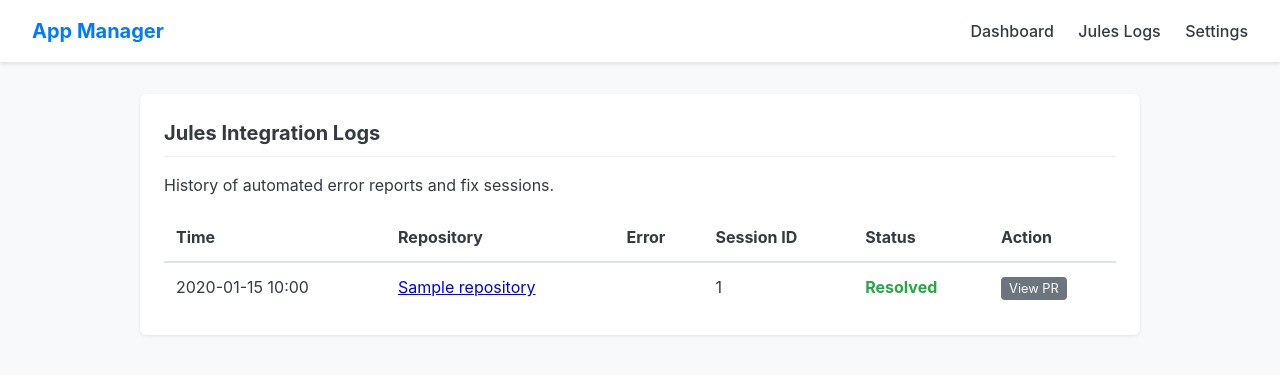
After one commit to LordVaderXIII/Appmanager, a FastAPI app: template src/templates/jules_logs.html in a window 1280 px wide. The commit adds this page. Shown: the top 375 px of the page. Run offline with FastAPI, Linux system fonts and the light colour scheme; the template is opened without the code that fills it: most values are stand-ins (such as "Sample title", 1, 10 or a date in 2020).

Commit message:
feat: add automated Jules fix workflow and fix container naming
- Update Docker service to allow hyphens and dots in container names (fixes port conflict crash).
- Implement automated fix workflow: check Jules session status, track PR creation, and wait for PR merge before rebuilding.
- Add `jules_session_id`, `pr_url`, `fix_status` to ErrorLog model.
- Add `/jules/logs` UI to view fix history.
- Add GitService method to check PR status on GitHub.
- Add JulesService method to fetch session details.

```diff
--- a/src/main.py
+++ b/src/main.py
@@ -2,7 +2,7 @@ from fastapi import FastAPI, Request, Depends, Form, HTTPException, BackgroundTa
 from fastapi.templating import Jinja2Templates
 from fastapi.responses import HTMLResponse, RedirectResponse, JSONResponse, PlainTextResponse
 from fastapi.staticfiles import StaticFiles
-from sqlalchemy.orm import Session
+from sqlalchemy.orm import Session, joinedload
 from apscheduler.schedulers.background import BackgroundScheduler
 import uvicorn
 import logging
@@ -71,6 +71,22 @@ def run_migrations():
                     logger.info("Migrating DB: Adding env_vars to repositories")
                     conn.execute(text("ALTER TABLE repositories ADD COLUMN env_vars TEXT"))
 
+                # Check for new columns in error_logs
+                result = conn.execute(text("PRAGMA table_info(error_logs)"))
+                error_columns = [row[1] for row in result.fetchall()]
+
+                if "jules_session_id" not in error_columns:
+                    logger.info("Migrating DB: Adding jules_session_id to error_logs")
+                    conn.execute(text("ALTER TABLE error_logs ADD COLUMN jules_session_id VARCHAR"))
+
+                if "pr_url" not in error_columns:
+                    logger.info("Migrating DB: Adding pr_url to error_logs")
+                    conn.execute(text("ALTER TABLE error_logs ADD COLUMN pr_url VARCHAR"))
+
+                if "fix_status" not in error_columns:
+                    logger.info("Migrating DB: Adding fix_status to error_logs")
+                    conn.execute(text("ALTER TABLE error_logs ADD COLUMN fix_status VARCHAR DEFAULT 'reported'"))
+
                 conn.commit()
             except Exception as e:
                 logger.warning(f"Migration check failed: {e}")
@@ -135,7 +151,57 @@ def process_repo(repo: Repository, db: Session, api_key: str):
         except Exception as e:
             logger.error(f"Failed to write to log file: {e}")
 
-    # Initialize Log File (Truncate)
+    # 0. Check for Active Error / Jules Session
+    if repo.status == "error":
+        # Find latest error log
+        last_error = db.query(ErrorLog).filter(ErrorLog.repository_id == repo.id).order_by(ErrorLog.timestamp.desc()).first()
+
+        if last_error and last_error.jules_session_id and last_error.fix_status != "resolved":
+            # Append log
+            log_to_file(f"Checking Jules session {last_error.jules_session_id}...")
+
+            # Check Session Status
+            session = JulesService.get_session(api_key, last_error.jules_session_id)
+            if session:
+                state = session.get("state")
+
+                # Update DB if PR created
+                if state == "COMPLETED" and not last_error.pr_url:
+                    outputs = session.get("outputs", [])
+                    for out in outputs:
+                         if "pullRequest" in out:
+                             last_error.pr_url = out["pullRequest"].get("url")
+                             last_error.fix_status = "pr_created"
+                             db.commit()
+                             log_to_file(f"Jules PR Created: {last_error.pr_url}")
+                             break
+
+                # Check PR Status
+                if last_error.pr_url:
+                     pr_status = GitService.get_pr_status(last_error.pr_url, settings.github_token)
+                     if pr_status == "merged":
+                         log_to_file("PR Merged! Resuming normal operation.")
+                         last_error.fix_status = "resolved"
+                         repo.status = "pending" # Trigger rebuild next cycle
+                         repo.last_error_hash = None # Clear error hash
+                         db.commit()
+                         return
+                     else:
+                         log_to_file(f"Waiting for PR merge. Status: {pr_status}")
+                         return # Stop processing, wait for next cycle
+                elif state == "FAILED":
+                    log_to_file("Jules session failed.")
+                    last_error.fix_status = "failed"
+                    db.commit()
+                    return
+                else:
+                    log_to_file(f"Waiting for Jules... State: {state}")
+                    return
+            else:
+                 log_to_file("Could not fetch Jules session.")
+                 return
+
+    # Initialize Log File (Truncate) for fresh runs
     try:
         with open(log_file, "w") as f:
             f.write(f"--- Starting Job for {repo.name or 'Repo ID ' + str(repo.id)} ---\n")
@@ -271,6 +337,9 @@ def handle_error(repo: Repository, db: Session, api_key: str, context: str, deta
     success, jules_msg = JulesService.report_error(api_key, repo.url, repo.name, full_error_text)
     if success:
         logger.info(f"Jules Session Created: {jules_msg}")
+        error_log.jules_session_id = jules_msg
+        error_log.fix_status = "reported"
+        db.commit()
     else:
         logger.error(f"Failed to report to Jules: {jules_msg}")
 
@@ -305,6 +374,14 @@ def settings_page(request: Request, db: Session = Depends(get_db)):
         "api_key": settings.jules_api_key,
         "github_username": settings.github_username,
         "github_token": settings.github_token
+    })
+
+@app.get("/jules/logs", response_class=HTMLResponse)
+def jules_logs_page(request: Request, db: Session = Depends(get_db)):
+    logs = db.query(ErrorLog).options(joinedload(ErrorLog.repository)).order_by(ErrorLog.timestamp.desc()).all()
+    return templates.TemplateResponse("jules_logs.html", {
+        "request": request,
+        "logs": logs
     })
 
 @app.post("/settings")
--- a/src/services/docker_service.py
+++ b/src/services/docker_service.py
@@ -207,7 +207,8 @@ class DockerService:
         # Default tag from repo name if no custom container name
         tag_name = container_name if container_name else repo_name
         # Sanitize tag name (lowercase, no spaces, restricted chars)
-        tag = "".join(c if c.isalnum() else "_" for c in tag_name).lower()
+        # Allow alphanumeric, hyphens, and dots. Replace others with underscore.
+        tag = "".join(c if c.isalnum() or c in ['-', '.'] else "_" for c in tag_name).lower()
 
         # Build
         success, msg = self._run_cmd(
--- /dev/null
+++ b/src/templates/jules_logs.html
@@ -0,0 +1,67 @@
+{% extends "layout.html" %}
+
+{% block title %}Jules Logs - App Manager{% endblock %}
+
+{% block content %}
+<div class="card">
+    <h2>Jules Integration Logs</h2>
+    <p>History of automated error reports and fix sessions.</p>
+
+    <table>
+        <thead>
+            <tr>
+                <th>Time</th>
+                <th>Repository</th>
+                <th>Error</th>
+                <th>Session ID</th>
+                <th>Status</th>
+                <th>Action</th>
+            </tr>
+        </thead>
+        <tbody>
+            {% for log in logs %}
+            <tr>
+                <td>{{ log.timestamp.strftime('%Y-%m-%d %H:%M') }}</td>
+                <td>
+                    {% if log.repository %}
+                        <a href="{{ log.repository.url }}" target="_blank">{{ log.repository.name }}</a>
+                    {% else %}
+                        Deleted Repo ({{ log.repository_id }})
+                    {% endif %}
+                </td>
+                <td>
+                    <div title="{{ log.error_message }}" style="max-width: 300px; white-space: nowrap; overflow: hidden; text-overflow: ellipsis; cursor: help;">
+                        {{ log.error_message.split('\n')[0] }}
+                    </div>
+                </td>
+                <td>
+                    {% if log.jules_session_id %}
+                        {{ log.jules_session_id }}
+                    {% else %}
+                        -
+                    {% endif %}
+                </td>
+                <td>
+                    {% if log.fix_status == 'resolved' %}
+                        <span class="status-active">Resolved</span>
+                    {% elif log.fix_status == 'pr_created' %}
+                        <span class="status-building">PR Created</span>
+                    {% elif log.fix_status == 'reported' %}
+                        <span class="status-pending">Analyzing</span>
+                    {% elif log.fix_status == 'failed' %}
+                        <span class="status-error">Failed</span>
+                    {% else %}
+                        {{ log.fix_status }}
+                    {% endif %}
+                </td>
+                <td>
+                    {% if log.pr_url %}
+                        <a href="{{ log.pr_url }}" target="_blank" style="background-color: var(--secondary-color); color: white; padding: 4px 8px; border-radius: 4px; text-decoration: none; font-size: 0.8rem;">View PR</a>
+                    {% endif %}
+                </td>
+            </tr>
+            {% endfor %}
+        </tbody>
+    </table>
+</div>
+{% endblock %}
--- a/src/templates/layout.html
+++ b/src/templates/layout.html
@@ -177,6 +177,7 @@
     <a href="/" class="brand">App Manager</a>
     <div class="nav-links">
         <a href="/">Dashboard</a>
+        <a href="/jules/logs">Jules Logs</a>
         <a href="/settings">Settings</a>
     </div>
 </nav>
```
Also changed, not shown: src/models.py (+9 -0 lines), src/services/git_service.py (+41 -0 lines), src/services/jules_service.py (+21 -0 lines).
